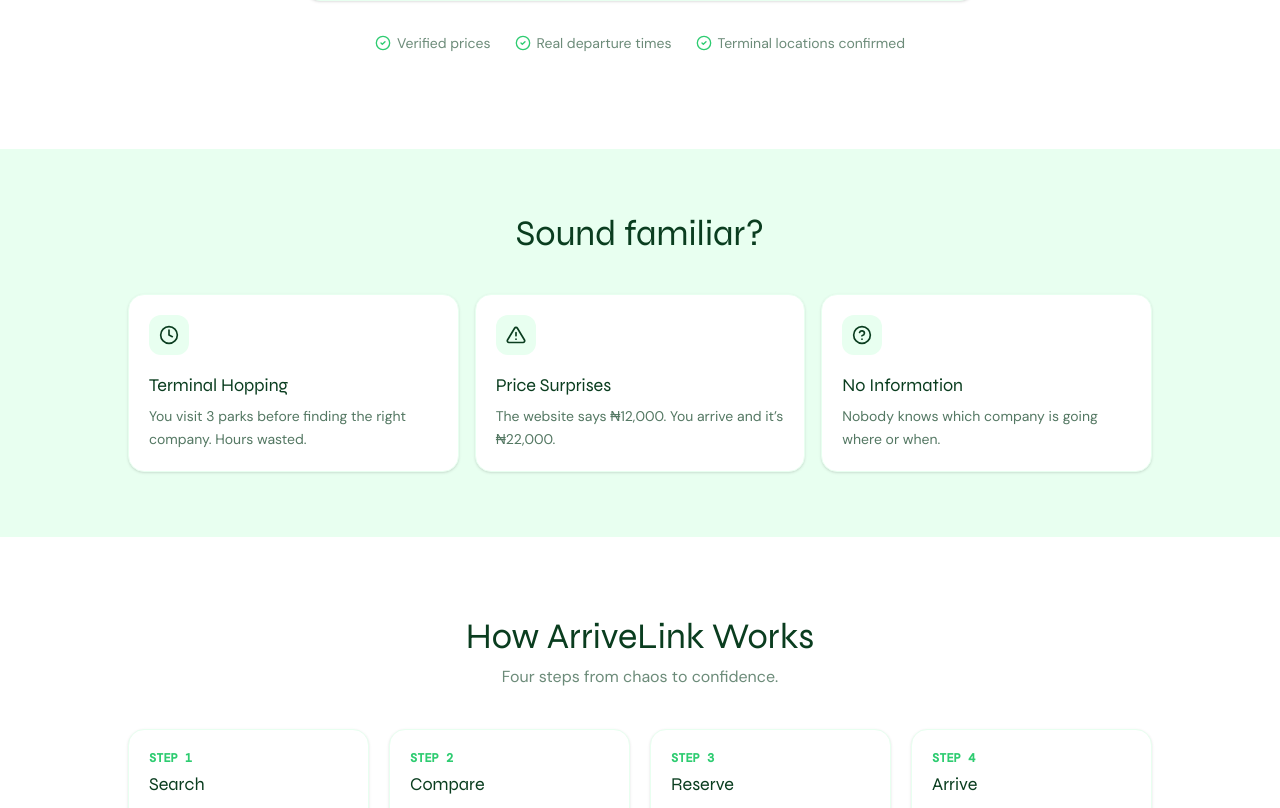
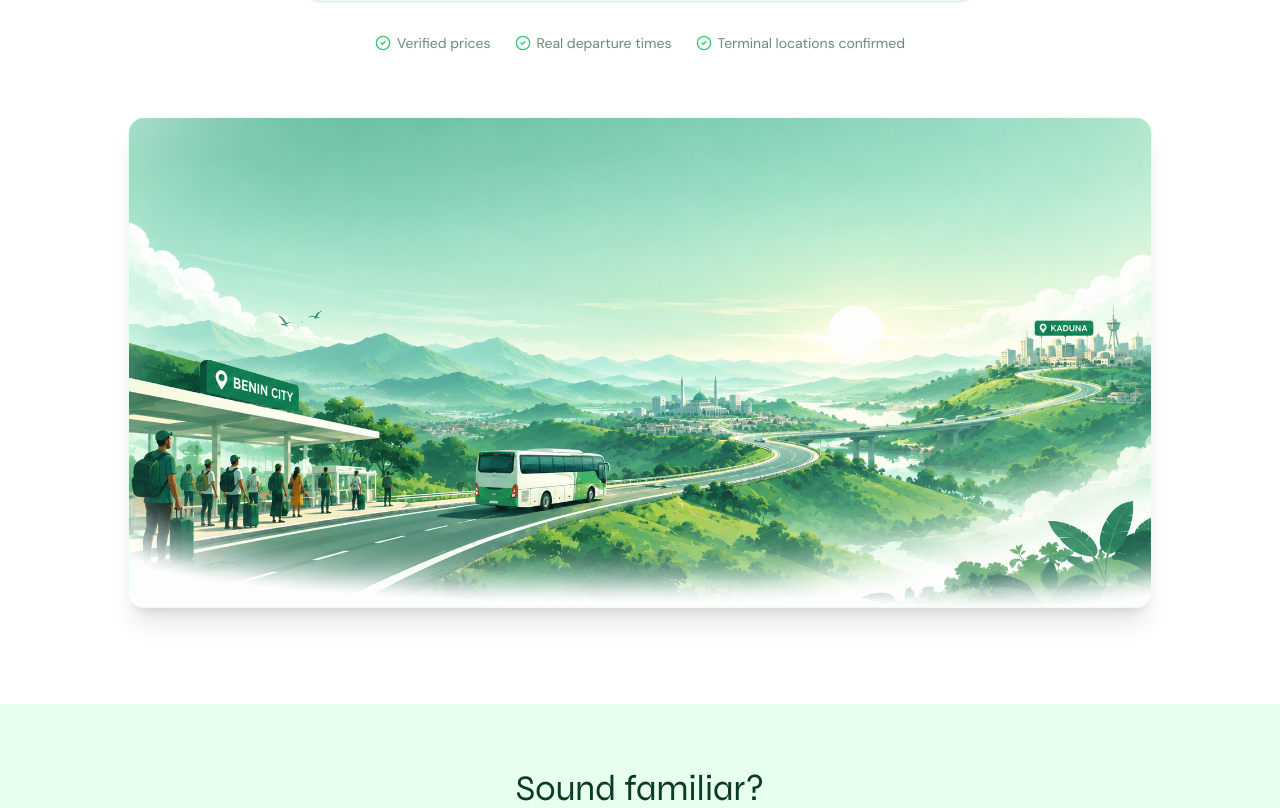
Before and after one commit to taiyeearns/ArriveLink, a Next.js app: page /landing in a window 1280 px wide. Shown: the part 641-1449 px from the top of the page. Built offline with nearby package versions, Linux system fonts and the light colour scheme; no server answers; a web font is replaced by a local one.

Commit message:
feat: add hero image to landing page

```diff
--- a/src/app/landing/page.tsx
+++ b/src/app/landing/page.tsx
@@ -1,4 +1,5 @@
 import Link from 'next/link';
+import Image from 'next/image';
 import { Logo } from '@/components/ui/logo';
 import { ThemeToggle } from '@/components/ui/theme-toggle';
 import { SearchForm } from '@/app/(traveler)/search-form';
@@ -62,6 +63,20 @@ export default function LandingPage() {
                 </li>
               ))}
             </ul>
+          </div>
+
+          {/* Hero image */}
+          <div className="mt-12 sm:mt-16 max-w-5xl mx-auto">
+            <div className="relative w-full overflow-hidden rounded-2xl shadow-xl border border-mist dark:border-white/10">
+              <Image
+                src="/hero.png"
+                alt="ArriveLink - Plan your trip with verified transport companies across Nigeria"
+                width={1200}
+                height={675}
+                className="w-full h-auto object-cover"
+                priority
+              />
+            </div>
           </div>
         </section>
 
```
Also changed, not shown: public/hero.png (added).
